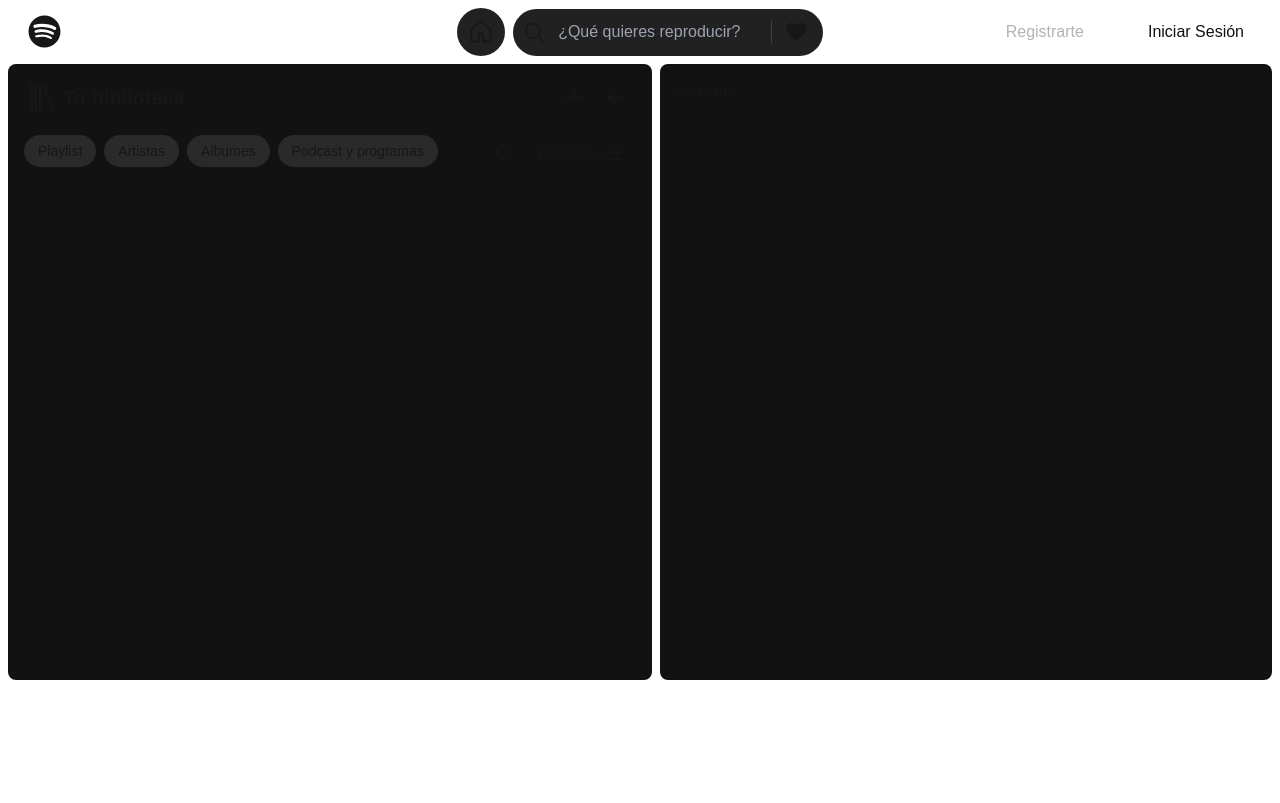
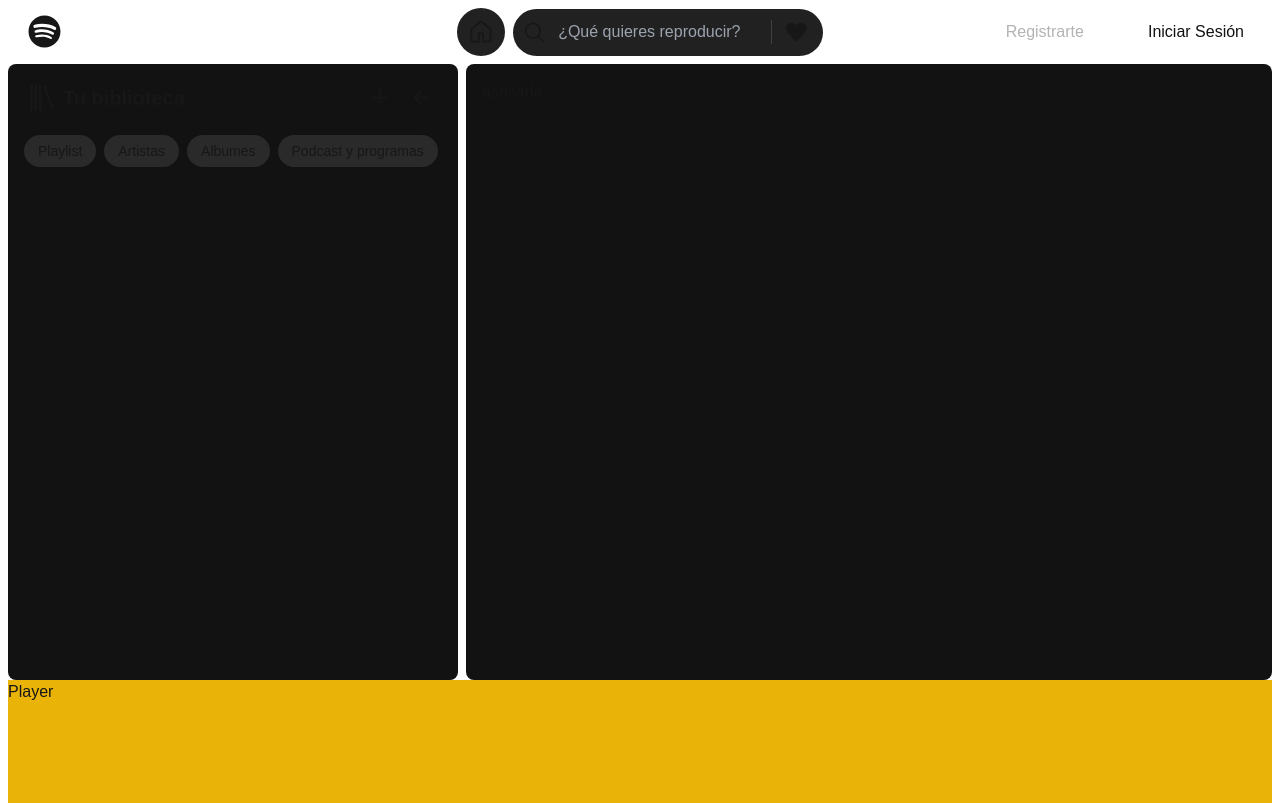
Before and after one commit to DielanZH/spotify-clone, a Next.js app: page / in a window 1280 px wide. Built offline with nearby package versions, Linux system fonts and the light colour scheme.

Commit message:
barrita jiji

```diff
--- a/src/app/components/biblioteca/biblioteca.jsx
+++ b/src/app/components/biblioteca/biblioteca.jsx
@@ -1,4 +1,6 @@
-import React from 'react';
+"use client"
+
+import React, { useEffect, useRef, useState } from 'react';
 import { BiLibrary } from "react-icons/bi";
 import { MdAdd } from "react-icons/md";
 import { IoMdArrowBack } from "react-icons/io";
@@ -8,10 +10,28 @@ import { RiListUnordered } from "react-icons/ri";
 
 
 function Biblioteca() {
+
+  const [width, setWidth] = useState(450);
+  const isResized = useRef(false);
+
+  useEffect(() => {
+    window.addEventListener("mouseup", () => {
+      isResized.current = false
+    });
+
+    window.addEventListener("mousemove", (e) => {
+      if (!isResized.current) {
+        return
+      }
+      setWidth((prevWidth) => prevWidth + e.movementX / 2)
+    })
+  }, []);
+
+
   return (
-    <div>
+    <div className="flex">
 
-      <div className='bg-primaryColor h-[77vh] rounded-lg p-0'>
+      <div className='bg-primaryColor h-[77vh] rounded-lg p-0' style={{ width: `${width / 16}rem` }}>
         <div className='flex items-center justify-between pt-3 px-4 pb-2'>
 
           <header className='flex items-center space-x-1'>
@@ -41,12 +61,23 @@ function Biblioteca() {
 
           </div>
 
-
         </div>
 
+      </div>
+
+      {/*HANDLER */}
+
+      <div className={`${isResized ? 'flex items-center justify-center opacity-0 transition-opacity duration-200 hover:opacity-100 w-2 active:cursor-grabbing hover:cursor-grab' :
+       'flex items-center justify-center w-2'}`}
 
 
+        onMouseDown={() => { isResized.current = true }}>
+        <hr className={`${isResized ? 'active:bg-white' : ''} w-0.5 h-[95%] border-none bg-chipCheckbox`}>
+
+        </hr>
+
       </div>
+
 
     </div>
   )
--- /dev/null
+++ b/src/app/components/player/player.jsx
@@ -0,0 +1,9 @@
+import React from 'react'
+
+function Player() {
+    return (
+        <div className="col-span-2 bg-yellow-500">Player</div>
+    )
+}
+
+export default Player
--- a/src/app/page.js
+++ b/src/app/page.js
@@ -1,6 +1,7 @@
 import Nav_bar from "./components/nav_bar/nav_bar";
 import Biblioteca from "./components/biblioteca/biblioteca";
 import Main_page from "./components/main_page/main_page";
+import Player from "./components/player/player";
 
 export default function Home() {
   return (
@@ -8,10 +9,12 @@ export default function Home() {
 
       <Nav_bar />
 
-      <div className="grid grid-cols-[min-content_auto] grid-rows-[5fr_1fr] px-2 space-x-2">
+      <div className="grid grid-cols-[min-content_auto] grid-rows-[5fr_1fr] px-2">
         <Biblioteca />
 
         <Main_page />
+
+        <Player />
       </div>
 
     </>
```
